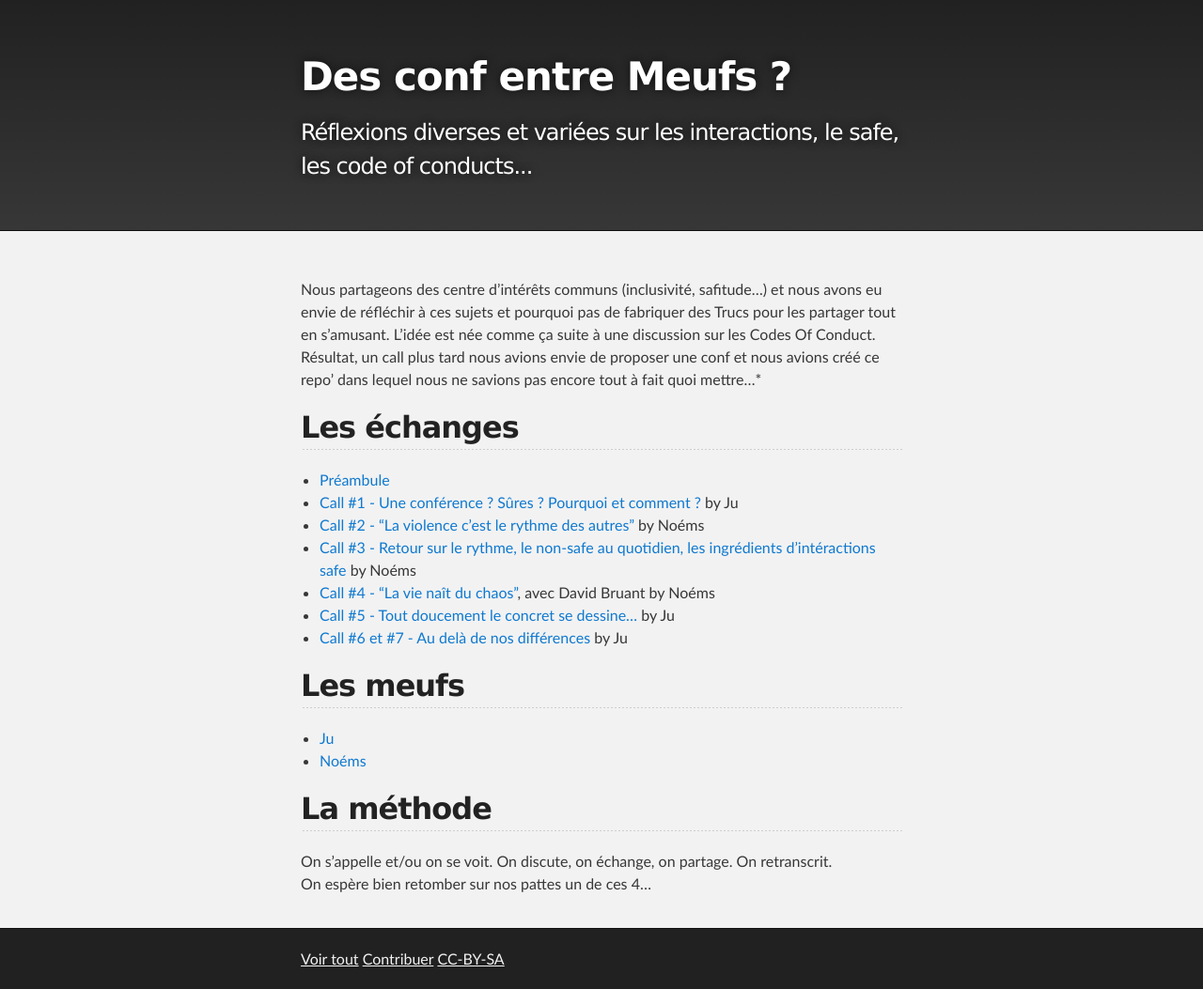
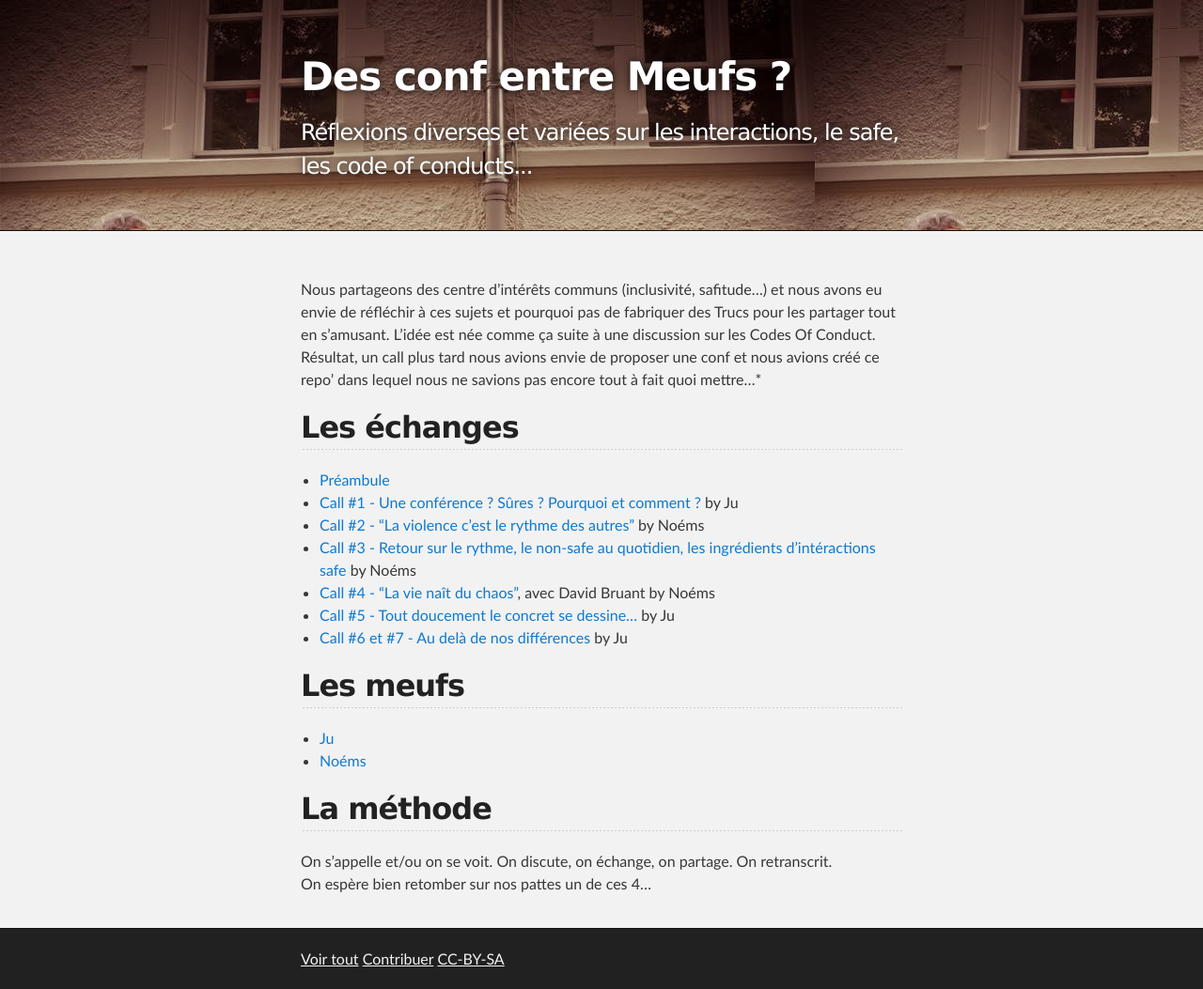
Before and after one commit to Julia-barbelane/des-conf-entre-meufs, a Jekyll site: the page built from README.md, in a window 1280 px wide. Shown: the whole page at 94% size. Built offline with Jekyll 4.4.1, drawn with Linux system fonts in a browser that asks for light colours; our own code applies the rules of GitHub Pages for plain Markdown files.

Commit message:
rpmlcmt image header

```diff
--- a/_sass/jekyll-theme-slate.scss
+++ b/_sass/jekyll-theme-slate.scss
@@ -288,6 +288,7 @@ Full-Width Styles
   background: -ms-linear-gradient(top, #373737, #212121);
   background: -o-linear-gradient(top, #373737, #212121);
   background: linear-gradient(to top, #373737, #212121);
+  background-image: url("https://raw.githubusercontent.com/Julia-barbelane/des-conf-entre-meufs/master/medias/readme.jpeg")
 }
 
 #header_wrap .inner {
```
